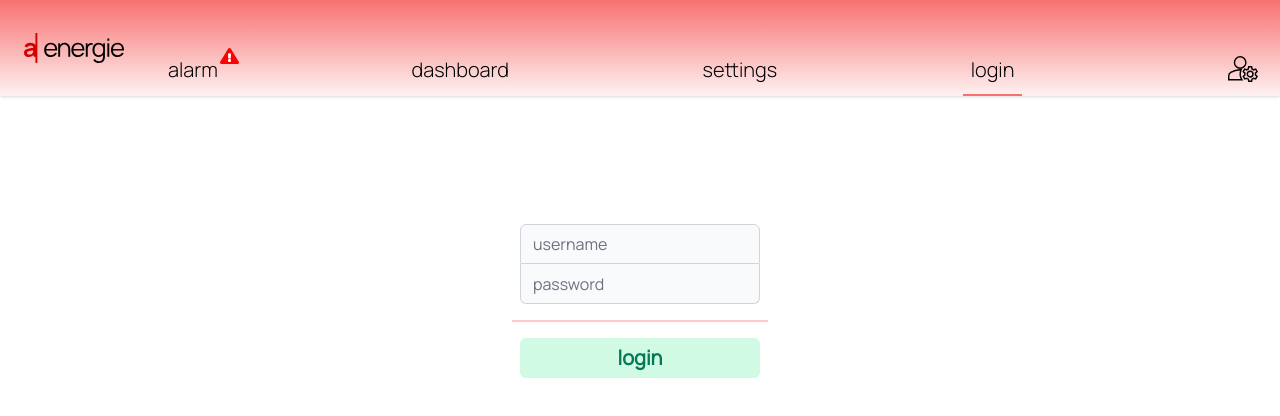
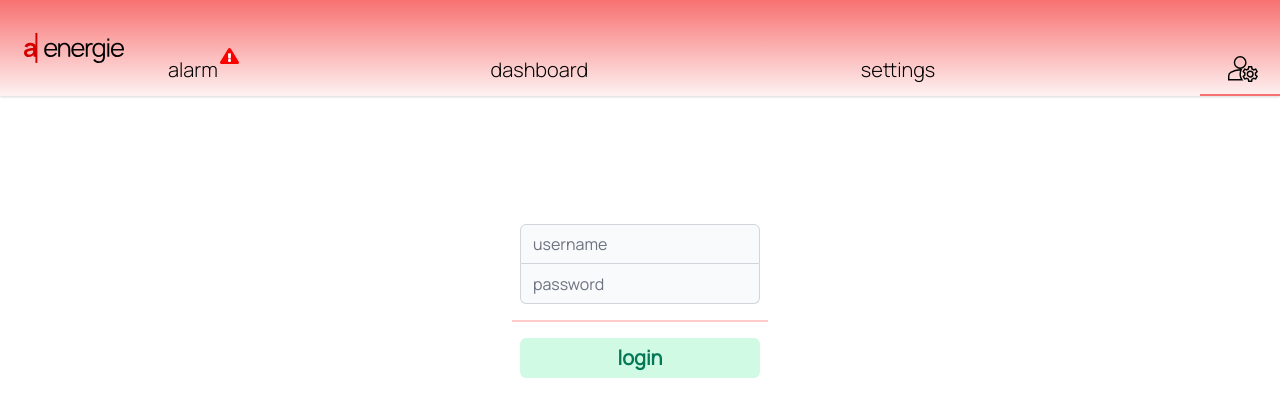
Before and after one commit to HaKePlan/smarthome-heating-frontend, a Next.js app: page /utilities/login in a window 1280 px wide. Shown: the top 416 px of the page. Built offline with nearby package versions, Linux system fonts and the light colour scheme; no server answers.

Commit message:
moved login to me / person symbol , show me only if auth token exists

```diff
--- a/components/banner.js
+++ b/components/banner.js
@@ -1,13 +1,23 @@
 import Link from 'next/link';
+import cookie from 'js-cookie';
 import { Router, useRouter } from 'next/router';
 
 import swrFetch from '../lib/fetcher';
 
 function Banner({ children }) {
   let { data, error } = swrFetch('alarm');
+  const token = cookie.get('token');
+
+  // const link = "/utilities/login"
 
   const router = useRouter();
   const path = router.pathname.split('/')[2];
+
+  // const showMe = () => {
+  //   if (!token) {
+
+  //   }
+  // }
 
   const alarmCounter = () => {
     if (error) {
@@ -82,12 +92,9 @@ function Banner({ children }) {
         <div className="flex-grow h-10">
           <Link href="/utilities/settings">{showPlace('settings')}</Link>
         </div>
-        <div className="flex-grow h-10">
-          <Link href="/utilities/login">{showPlace('login')}</Link>
-        </div>
         <div className="flex-none w-20 h-10">
-          <Link href="/utilities/me">
-            {path === 'me' ? (
+          <Link href={!token ? '/utilities/login' : '/utilities/me'}>
+            {path === 'me' || path === 'login' ? (
               <div className="h-full w-full cursor-pointer border-b-2 border-red-400">
                 <img src="/me.svg" width="30" height="30" className="ml-7" />
               </div>
```
